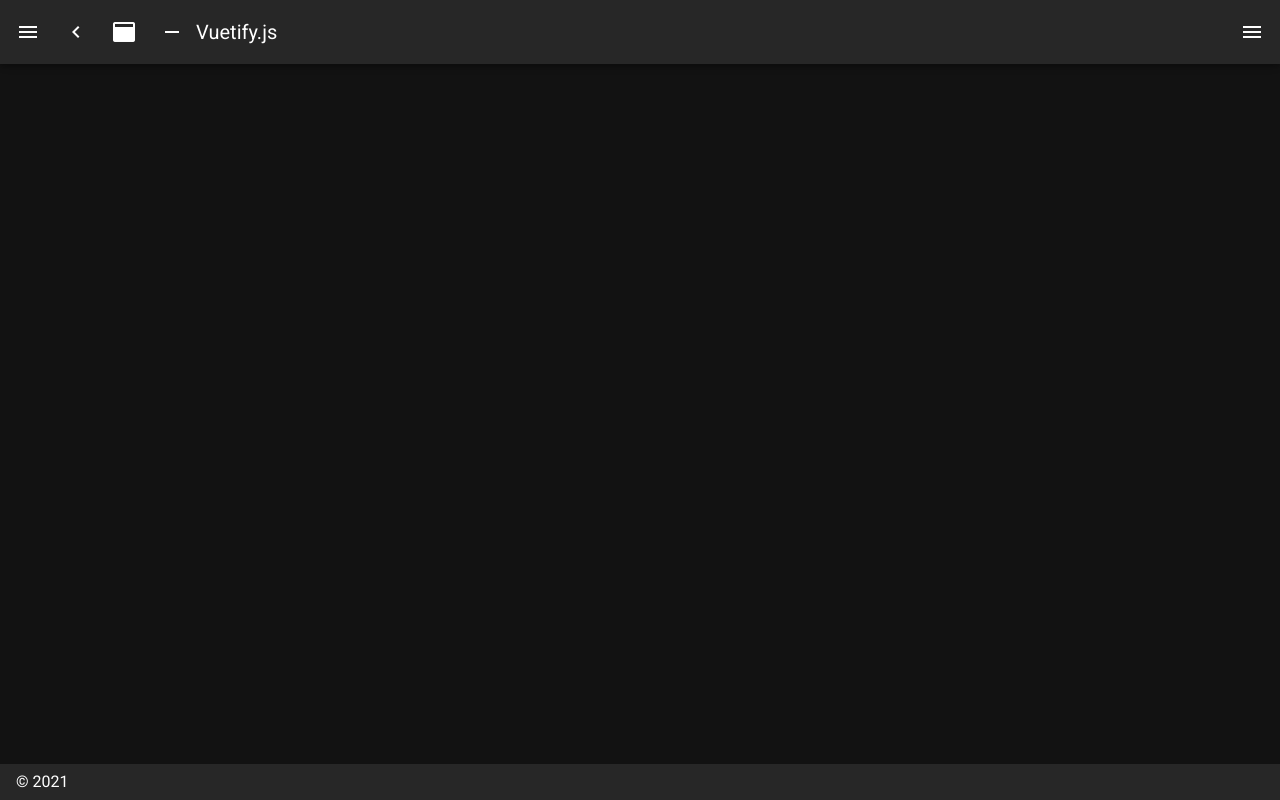
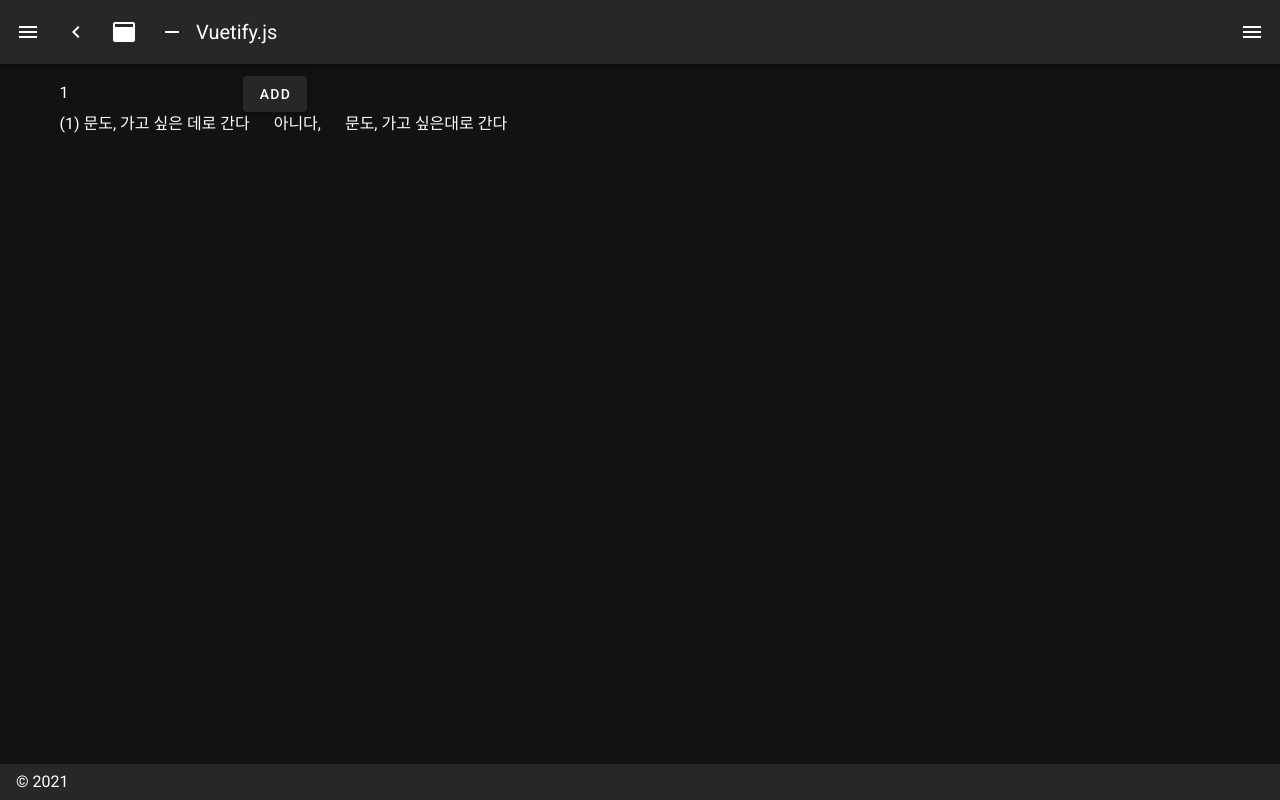
Before and after one commit to napolreon2/vue_side_project_ui, a Nuxt app: page /young/moondo_detail in a window 1280 px wide. Before the commit this address had no page. Built offline with nearby package versions, Linux system fonts and the light colour scheme.

Commit message:
Enjoy v-for Moondo script

```diff
--- /dev/null
+++ b/pages/young/moondo.vue
@@ -0,0 +1,16 @@
+<template>
+  <div>
+    <h1><nuxt-link to="/young/moondo_detail">클릭하여 상세한 내용을 확인해주세요.</nuxt-link></h1>
+
+  </div>
+</template>
+
+<script>
+  export default {
+
+  }
+</script>
+
+<style>
+
+</style>
--- /dev/null
+++ b/pages/young/moondo_detail.vue
@@ -0,0 +1,47 @@
+<template>
+  <div>
+    <input v-model="text" class="input">
+    <v-btn name="add_butotn" @click="add(); add_list();" class="add_button"
+      elevation="4"
+    >
+      ADD
+    </v-btn>
+    <div v-for="i in list" :key="i">
+      ({{i}}) 문도, 가고 싶은 데로 간다    &emsp;    아니다, &emsp;  문도, 가고 싶은대로 간다
+    </div>
+
+
+  </div>
+</template>
+
+<script>
+  export default {
+    data () {
+      return {
+        text: 1,
+        list: [1]
+      }
+    },
+    methods: {
+      add: function () {
+        this.text = this.text + 1
+      },
+      add_list: function () {
+        this.list.push(this.text)
+        console.log(this.list)
+      }
+    }
+  }
+</script>
+
+<style>
+.input {
+  color: white;
+}
+
+v-btn.add_button {
+  color: white;
+  background-color: lightsteelblue;
+  display: inline-block;
+}
+</style>
```
